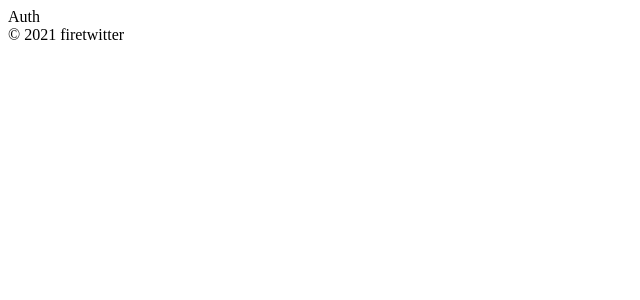
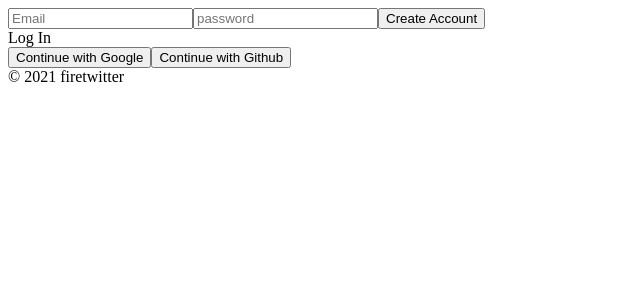
Before and after one commit to junu0810/firetwitter, a React (Create React App) app: page /#/ in a window 1280 px wide. Shown: the top 300 px of the page, without its empty margins (0-640 px from the left). Built offline with nearby package versions, Linux system fonts and the light colour scheme; no server answers.

Commit message:
login,createdId

```diff
--- a/src/components/App.js
+++ b/src/components/App.js
@@ -1,13 +1,28 @@
 import Router from "components/Router";
-import { react, useState } from "react";
+import { react, useEffect, useState } from "react";
 import {authService} from 'fbase';
 
 function App() {
   console.log()
-  const [isLoggedIn, setIsLoggedIn] = useState(authService.currentUser);
+  const [initialiazed, setInit] = useState(false);
+  const [isLoggedIn, setIsLoggedIn] = useState(false);
+
+  useEffect(()=>{
+    authService.onAuthStateChanged((user) =>{
+    console.log(user)
+      if(user){
+        setIsLoggedIn(true);
+      }
+      else {
+        setIsLoggedIn(false);
+      }
+      setInit(true);
+    })
+  },[])
+
   return (
     <>
-      <Router isLoggedIn={isLoggedIn} />
+      {initialiazed ? <Router isLoggedIn={isLoggedIn} /> : 'Lodig...'}
       <footer>&copy;  {new Date().getFullYear()} firetwitter</footer>
     </>
   );
--- a/src/fbase.js
+++ b/src/fbase.js
@@ -1,7 +1,7 @@
 import firebase from 'firebase/compat/app';
 import "firebase/auth";
 import { initializeApp } from "firebase/app";
-import { getAuth } from "firebase/auth";
+import { getAuth,signInWithEmailAndPassword,createUserWithEmailAndPassword,} from "firebase/auth";
 
 const firebaseConfig = {
   apiKey: process.env.REACT_APP_API_KEY,
--- a/src/routes/Auth.js
+++ b/src/routes/Auth.js
@@ -1,6 +1,64 @@
-import React from 'react';
+import React, { useEffect, useState } from 'react';
+import { getAuth,createUserWithEmailAndPassword, signInWithEmailAndPassword  } from "firebase/auth";
 
 
-const Auth = () => <span>Auth</span>
+const Auth = () => {
+    const [email, setEmail] = useState("");
+    const [password, setpassword] = useState("");
+    const [newAccount, setAccount] = useState(true);
+    const [error,seterror] = useState("");
+
+    function onChange(event) {
+        if (event.target.name === 'email') {
+            setEmail(event.target.value)
+        }
+        else {
+            setpassword(event.target.value)
+        }
+    }
+
+    const authService = getAuth()
+    async function onSubmit(event) {
+        console.log(`email : ${email} password:${password}`)
+        //웹사이트가 새로고침되어 저장된 state값들이 사라지는걸 막는다.
+        event.preventDefault();
+        if(!email.includes('@')){
+            alert('email 형식이 아닙니다.')
+        }
+        else if(password.length < 6){
+            alert('비밀번호는 6자리 이상이어야 합니다.')
+        }
+        else{
+            try {
+                let data
+                if (newAccount) {
+                     data = await createUserWithEmailAndPassword(authService, email, password);
+                } else {
+                    data = await signInWithEmailAndPassword(authService, email, password);
+                }
+                console.log(data)
+            }
+            catch (error) {
+                seterror(error.message)
+            }
+        }
+    }
+    const toggleAccount = () => setAccount((newAccount)=> !newAccount)
+    return (
+        <div>
+            <form onSubmit={onSubmit}>
+                <input name='email' type='text' placeholder="Email" required value={email} onChange={onChange} />
+                <input name='password' type='password' placeholder="password" required value={password} onChange={onChange} />
+                <input type="submit" value={newAccount ? "Create Account" : "Log In"} />
+                {error}
+            </form>
+            <span onClick={toggleAccount}>{newAccount ? "Log In" : "Create Account"}</span>
+            <div>
+                <button>Continue with Google</button>
+                <button>Continue with Github</button>
+            </div>
+        </div>
+    )
+}
 
 export default Auth;
```
